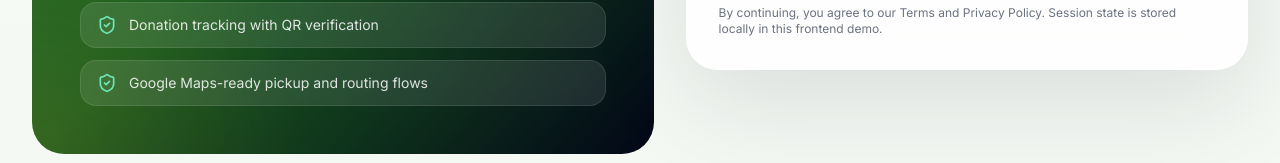
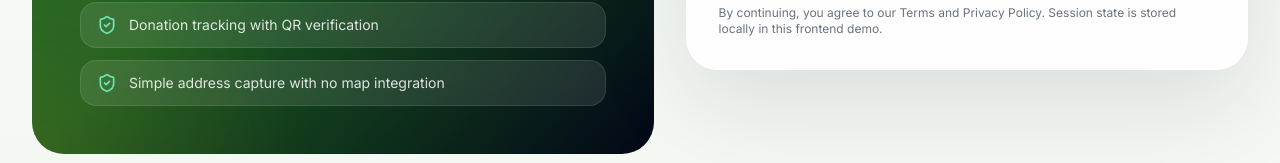
Before and after one commit to pragadheeshwar-d/foodbridge-vigyan26, a React (Vite) app: page /auth/login/donor in a window 1280 px wide. Shown: the part 596-759 px from the top of the page. Built offline with nearby package versions, Linux system fonts and the light colour scheme; no server answers.

Commit message:
Remove map integration wording from auth shell

```diff
--- a/src/pages/auth/AuthShell.tsx
+++ b/src/pages/auth/AuthShell.tsx
@@ -56,7 +56,7 @@ export function AuthShell({
               {[
                 'Secure JWT sessions and role-based access',
                 'Donation tracking with QR verification',
-                'Google Maps-ready pickup and routing flows',
+                'Simple address capture with no map integration',
               ].map((item) => (
                 <div key={item} className="flex items-center gap-3 rounded-2xl bg-white/10 backdrop-blur px-4 py-3 border border-white/10">
                   <ShieldCheck className="w-5 h-5 text-emerald-300" />
```
